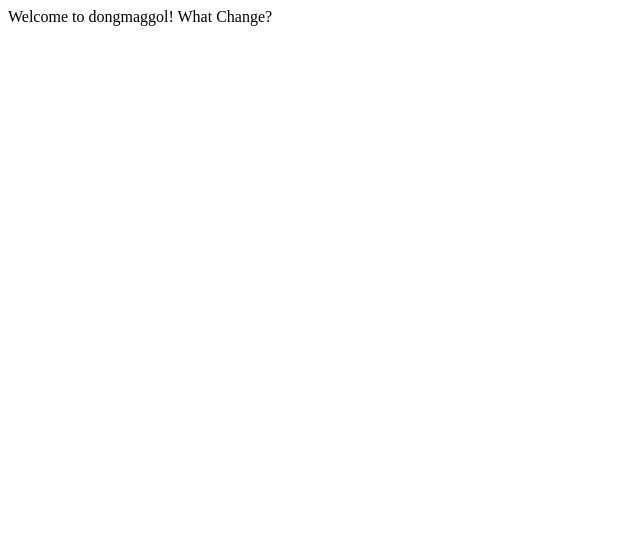
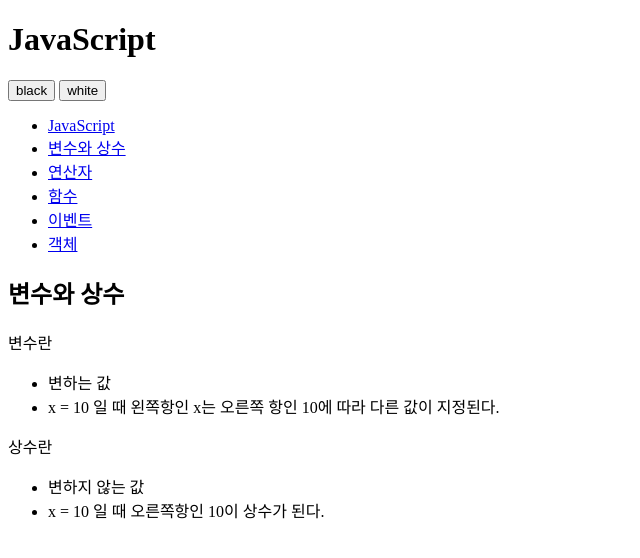
Before and after one commit to wiseoky/opentutorials-ubuntu, a plain HTML site: page index.html in a window 1280 px wide. Shown: the whole page, without its empty margins (0-640 px from the left). Drawn offline with Linux system fonts and the light colour scheme.

Commit message:
add_html html

```diff
--- a/index.html
+++ b/index.html
@@ -1,25 +1,53 @@
 <!DOCTYPE html>
-<html lang="en">
-	<head>
-		<meta charset="utf-8" />
+<html>
+    <head>
+        <meta charset="utf-8" />
+    </head>
 
-		<!-- Always force latest IE rendering engine (even in intranet) & Chrome Frame
-		Remove this if you use the .htaccess -->
-		<meta http-equiv="X-UA-Compatible" content="IE=edge,chrome=1" />
-
-		<title>index</title>
-		<meta name="description" content="" />
-		<meta name="author" content="Ubuntu" />
-
-		<meta name="viewport" content="width=device-width; initial-scale=1.0" />
-
-		<!-- Replace favicon.ico & apple-touch-icon.png in the root of your domain and delete these references -->
-		<link rel="shortcut icon" href="/favicon.ico" />
-		<link rel="apple-touch-icon" href="/apple-touch-icon.png" />
-	</head>
-
-	<body>
-	 Welcome to dongmaggol!
-	 What Change?
-	</body>
+    <body id="body">
+        <div>
+            <header>
+                <h1>JavaScript</h1>
+            </header>
+            <div id="toolbar">
+                <input type="button" value="black" />
+                <input type="button" value="white" />
+            </div>
+            <nav>
+                <ul>
+                    <li><a href="http://opentutorials.org/course/49/16">JavaScript</a></li>
+                    <li><a href="http://opentutorials.org/course/49/17">변수와 상수</a></li>
+                    <li><a href="http://opentutorials.org/course/49/18">연산자</a></li>
+                    <li><a href="http://opentutorials.org/course/49/19">함수</a></li>
+                    <li><a href="http://opentutorials.org/course/49/20">이벤트</a></li>
+                    <li><a href="http://opentutorials.org/course/49/21">객체</a></li>
+                </ul>
+            </nav>
+            <article>
+                <h2>변수와 상수</h2>
+                <div>
+                    <p>변수란</p>
+                    <ul>
+                        <li>
+                            변하는 값
+                        </li>
+                        <li>
+                            x = 10 일 때 왼쪽항인 x는 오른쪽 항인 10에 따라 다른 값이 지정된다.
+                        </li>
+                    </ul>
+                    <p>
+                        상수란
+                    </p>
+                    <ul>
+                        <li>
+                            변하지 않는 값
+                        </li>
+                        <li>
+                            x = 10 일 때 오른쪽항인 10이 상수가 된다.
+                        </li>
+                    </ul>
+                </div>
+            </article>
+        </div>
+    </body>
 </html>
```
